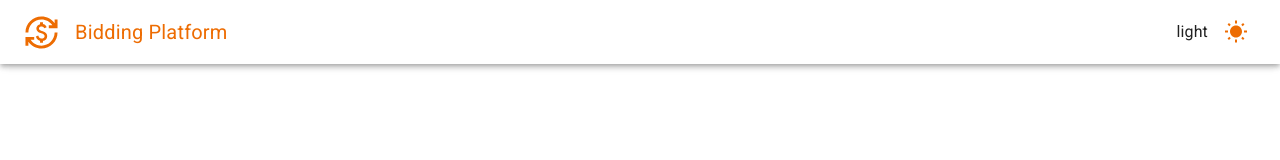
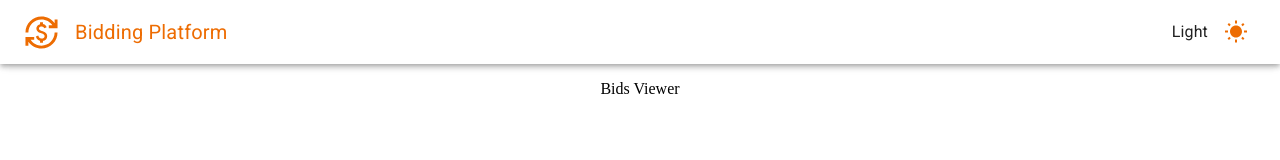
Before and after one commit to raj5036/Real-Time-Collaborative-Bidding-Engine, a React (Vite) app in the folder ui/: page /dashboard in a window 1280 px wide. Shown: the top 160 px of the page. Built offline with nearby package versions, Linux system fonts and the light colour scheme.

Commit message:
Minor fixes

```diff
--- a/ui/src/components/ToggleColorMode/ToggleColorMode.tsx
+++ b/ui/src/components/ToggleColorMode/ToggleColorMode.tsx
@@ -1,6 +1,6 @@
 import { useTheme } from "@mui/material/styles";
 import React from "react";
-import { IconButton, Typography } from "@mui/material";
+import { capitalize, IconButton, Typography } from "@mui/material";
 import { ToggleColorModeStyles } from "./ToggleColorModeStyles";
 import NightsStayIcon from '@mui/icons-material/NightsStay';
 import WbSunnyIcon from '@mui/icons-material/WbSunny';
@@ -12,7 +12,7 @@ const ToggleColorMode = () => {
 	const {colorMode, setColorMode} = React.useContext(ColorModeContext) as ColorModeContextType;
 	return (
 		<ToggleColorModeStyles.Box>
-			<Typography variant="body1">{theme.palette.mode}</Typography>
+			<Typography variant="body1">{capitalize(theme.palette.mode)}</Typography>
 			<IconButton sx={{ ml: 1 }} onClick={() => setColorMode(
 				colorMode === 'light' ? 'dark' : 'light'
 			)} color="inherit">
--- a/ui/src/pages/HomePage/HomePage.tsx
+++ b/ui/src/pages/HomePage/HomePage.tsx
@@ -5,6 +5,7 @@ import { USER_TYPES } from "../../utils/Constants"
 import BidCreator from "../../components/BidCreator/BidCreator"
 import BidViewer from "../../components/BidsViewer/BidsViewer"
 import Header from "../../components/Header/Header"
+import { HomePageContainer } from "./HomePageStyles"
 
 const HomePage: React.FC = () => {
 	const { user } = useContext(UserContext) as IUserContext
@@ -12,9 +13,11 @@ const HomePage: React.FC = () => {
 	return (
 		<React.Fragment>
 			<Header />
-			{user?.role === USER_TYPES.BID_CREATOR
-				? <BidCreator />
-				: <BidViewer />}
+			<HomePageContainer>
+				{user?.role === USER_TYPES.BID_CREATOR
+					? <BidCreator />
+					: <BidViewer />}
+			</HomePageContainer>
 		</React.Fragment>
 	)
 }
--- a/ui/src/pages/HomePage/HomePageStyles.ts
+++ b/ui/src/pages/HomePage/HomePageStyles.ts
@@ -0,0 +1,9 @@
+import { Box } from "@mui/material";
+import { styled } from "@mui/material/styles";
+
+export const HomePageContainer = styled(Box)(({ theme }) => `
+	margin-top: ${theme.spacing(10)};
+	display: flex;
+	flex-direction: column;
+	align-items: center;
+`)
```
